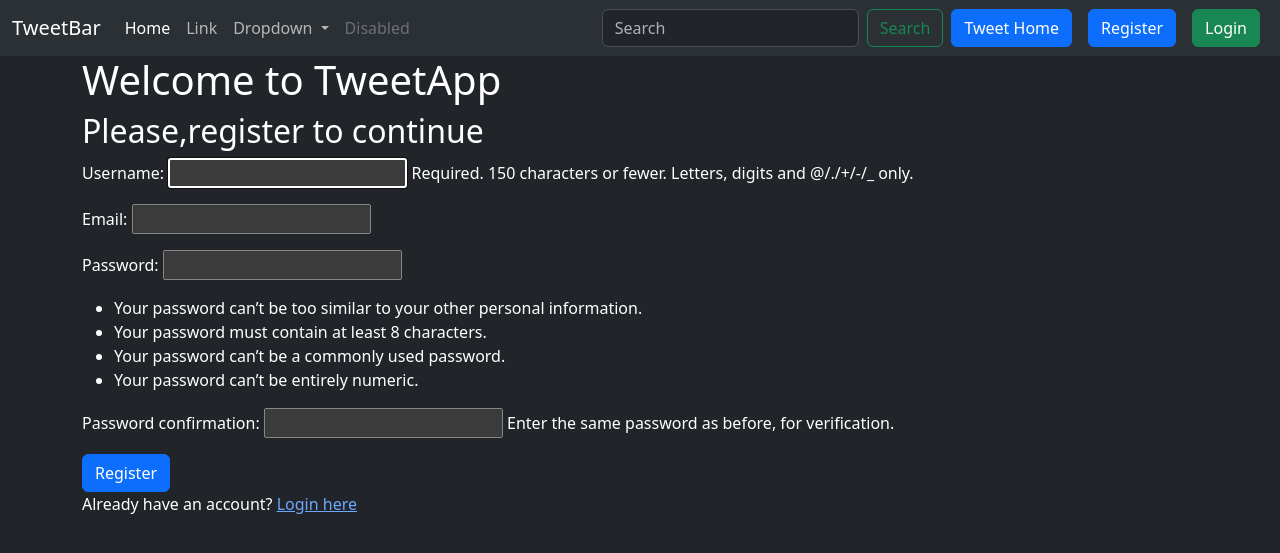
After one commit to Sumit-Prasad01/Tweet-App, a Django app: page /tweet/register/ in a window 1280 px wide. The commit adds this page. Shown: the top 553 px of the page. Run offline with Django 5.2, Linux system fonts and the light colour scheme.

Commit message:
Implement user authentication

```diff
--- a/TweetApp/TweetApp/settings.py
+++ b/TweetApp/TweetApp/settings.py
@@ -129,3 +129,8 @@ MEDIA_ROOT = os.path.join(BASE_DIR, 'media')
 
 STATIC_URL = 'static/'
 STATICFILES_DIRS = [os.path.join(BASE_DIR, 'static')]
+
+LOGIN_URL = '/accounts/login'
+
+LOGIN_REDIRECT_URL = '/tweet/'
+LOGOUT_REDIRECT_URL = '/tweet/'
--- a/TweetApp/TweetApp/urls.py
+++ b/TweetApp/TweetApp/urls.py
@@ -19,10 +19,13 @@ from django.contrib import admin
 from django.urls import path, include
 from django.conf import settings
 from django.conf.urls.static import static
-
+from django.contrib.auth.urls import views as auth_views
 
 
 urlpatterns = [
     path("admin/", admin.site.urls),
     path("tweet/", include("tweet.urls")),
+    path("accounts/", include("django.contrib.auth.urls")),
+
+
 ] + static(settings.MEDIA_URL, document_root=settings.MEDIA_ROOT)
--- a/TweetApp/templates/layout.html
+++ b/TweetApp/templates/layout.html
@@ -46,6 +46,16 @@
             <input class="form-control me-2" type="search" placeholder="Search" aria-label="Search">
             <button class="btn btn-outline-success" type="submit">Search</button>
           </form>
+          <a href="{% url 'tweet_list' %}" class="btn btn-primary mx-2">Tweet Home</a>
+          {% if user.is_authenticated %}
+          <form method="post" action="{% url 'logout' %}">
+            {% csrf_token %}
+            <button type="submit" class="btn btn-danger">Logout</button>
+          </form>
+          {% else %}
+          <a href="{% url 'register' %}" class="btn btn-primary mx-2">Register</a>
+          <a href="{% url 'login' %}" class="btn btn-success mx-2">Login</a>
+          {% endif %}
         </div>
       </div>
     </nav>
--- /dev/null
+++ b/TweetApp/templates/registration/register.html
@@ -0,0 +1,14 @@
+{% extends "layout.html" %}
+
+{% block content %}
+    <h1>Welcome to TweetApp</h1>
+    <h2>Please,register to continue</h2>
+    <form method="post">
+        {% csrf_token %}
+        {{form.as_p}}
+
+        <button class="btn btn-primary">Register</button>
+
+    </form>
+<p>Already have an account? <a href="{% url 'login' %}">Login here</a></p>
+{% endblock %}
--- a/TweetApp/tweet/forms.py
+++ b/TweetApp/tweet/forms.py
@@ -1,7 +1,17 @@
 from django import forms
 from .models import Tweet
+from django.contrib.auth.forms import UserCreationForm
+from django.contrib.auth.models import User
+
 
 class TweetForm(forms.ModelForm):
     class Meta:
         model = Tweet
         fields = ['text', 'photo']
+
+
+class UserRegistrationForm(UserCreationForm):
+  email = forms.EmailField()
+  class Meta:
+    model = User
+    fields = ('username', 'email', 'password1', 'password2')
--- a/TweetApp/tweet/templates/tweet_list.html
+++ b/TweetApp/tweet/templates/tweet_list.html
@@ -81,8 +81,11 @@
           <h5 class="card-title">{{ tweet.user.username }}</h5>
           <p class="card-text">{{ tweet.text }}</p>
           <div class="d-flex justify-content-between">
+
+            {% if tweet.user == user %}
               <a href="{% url 'tweet_edit' tweet.id %}" class="btn btn-info">Edit</a>
               <a href="{% url 'tweet_delete' tweet.id %}" class="btn btn-danger">Delete</a>
+            {% endif %}
           </div>
       </div>
   </div>
--- a/TweetApp/tweet/urls.py
+++ b/TweetApp/tweet/urls.py
@@ -10,4 +10,7 @@ urlpatterns = [
     path("<int:tweet_id>/edit/", views.tweet_edit, name="tweet_edit"),
 
     path("<int:tweet_id>/delete/", views.tweet_delete, name="tweet_delete"),
+
+    path("register/", views.register, name="register"),
+
 ]
--- a/TweetApp/tweet/views.py
+++ b/TweetApp/tweet/views.py
@@ -1,6 +1,8 @@
 from django.shortcuts import render, get_object_or_404, redirect
 from .models import Tweet
-from .forms import TweetForm
+from .forms import TweetForm, UserRegistrationForm
+from django.contrib.auth.decorators import login_required
+from django.contrib.auth import login
 
 # Create your views here.
 def index(request):
@@ -10,6 +12,7 @@ def tweet_list(request):
     tweets = Tweet.objects.all().order_by('-created_at')
     return render(request, 'tweet_list.html', {'tweets': tweets})
 
+@login_required
 def tweet_create(request):
     if request.method == "POST":
         form = TweetForm(request.POST, request.FILES)
@@ -22,7 +25,7 @@ def tweet_create(request):
         form = TweetForm()
     return render(request, 'tweet_form.html', {'form' : form})
 
-
+@login_required
 def tweet_edit(request, tweet_id):
     tweet = get_object_or_404(Tweet, pk = tweet_id, user = request.user)
     if request.method == "POST":
@@ -36,10 +39,25 @@ def tweet_edit(request, tweet_id):
         form = TweetForm(instance=tweet)
     return render(request, 'tweet_form.html', {'form' : form})
 
-
+@login_required
 def tweet_delete(request, tweet_id):
     tweet = get_object_or_404(Tweet, pk = tweet_id, user = request.user)
     if request.method == "POST":
         tweet.delete()
         return redirect('tweet_list')
     return render(request, 'tweet_confirm_delete.html', {'tweet' : tweet})
+
+
+def register(request):
+    if request.method == "POST":
+        form = UserRegistrationForm(request.POST)
+        if form.is_valid():
+            user = form.save(commit=False)
+            user.set_password(form.cleaned_data['password1'])
+            user.save()
+            login(request, user)
+            return redirect('tweet_list')
+    else:
+        form = UserRegistrationForm()
+
+    return render(request, 'registration/register.html', {'form' : form})
```
Also changed, not shown: TweetApp/templates/registration/logged_out.html (added, +7 -0 lines), TweetApp/templates/registration/login.html (added, +12 -0 lines).
